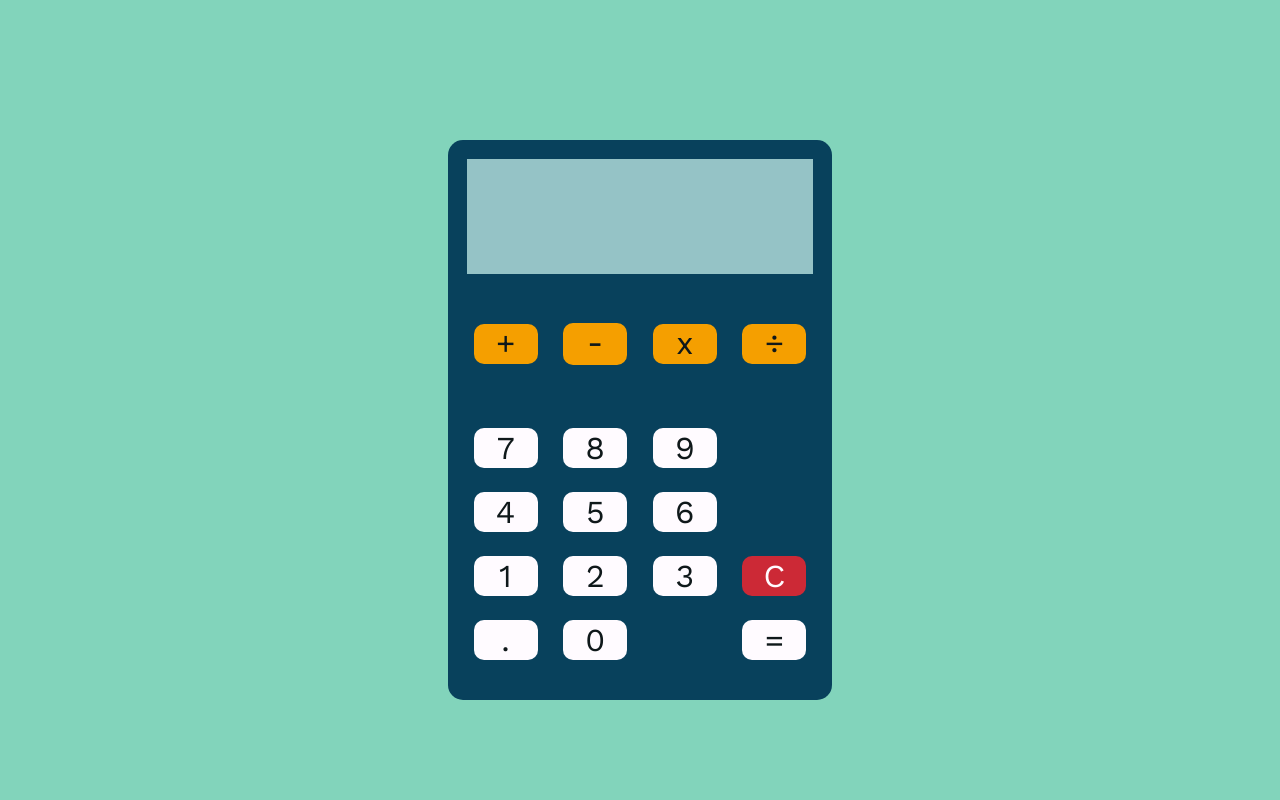
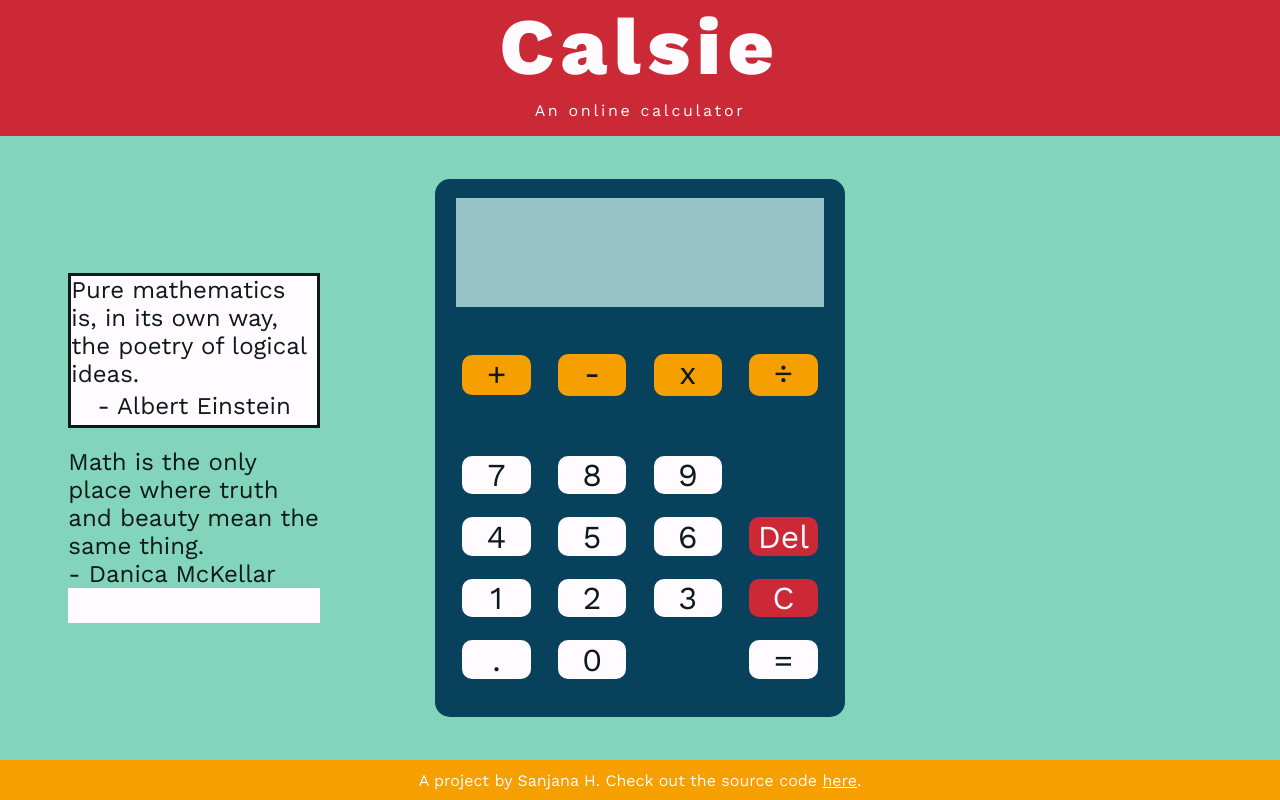
Before and after one commit to error34043/calculator, a plain HTML site: page index.html in a window 1280 px wide. Drawn offline with nearby package versions, Linux system fonts and the light colour scheme.

Commit message:
Add all functionality + Start setting up quotes UI

```diff
--- a/index.html
+++ b/index.html
@@ -10,6 +10,23 @@
     </head>
     <body>
         <div class="container">
+            <header id="topbar">
+                <p id="title">Calsie</p>
+                <p id="subtitle">An online calculator</p>
+            </header>
+
+            <div id="quotes">
+                <div id="einstein">
+                    <p id="equotetext">Pure mathematics is, in its own way, the poetry of logical ideas.</p>
+                    <p id="equoter">- Albert Einstein</p>
+                </div>
+
+                <div id="mckellar">
+                    <p id="mquotetext">Math is the only place where truth and beauty mean the same thing.</p>
+                    <p id="mquoter">- Danica McKellar</p>
+                </div>
+            </div>
+
             <div id="calc-shape">
                 <div id="calc-display">
                     <div class="calc-display-item" id="calc-inp"></div>
@@ -34,10 +51,15 @@
                     <button class="number-button" id="point">.</button>
                     <button class="number-button" id="zero">0</button>
 
+                    <button class="clear-button" id="delete">Del</button>
                     <button class="clear-button" id="clear">C</button>
                     <button class="number-button" id="equal">=</button>
                 </div>
             </div>
+
+            <footer id="bottombar">
+                <p>A project by Sanjana H. Check out the source code <a href="https://github.com/error34043/calculator">here</a>.</p>
+            </footer>
         </div>
 
         <script type="text/javascript" src="script.js"></script>
--- a/script.js
+++ b/script.js
@@ -16,35 +16,57 @@ const divide = (accumulator, currentValue) => {
 };
 
 //Function that takes an operator and 2 numbers and then calls one of the basic functions on the numbers
-const operate = (inp) => {
-    inpArr = inp.split(" ");
-    const numRegex = /[0-9]/ig;
-    let operator = '';
-    for (let i = 0; i < inpArr.length; i++) {
-        if (numRegex.test(inpArr[i])) {
-            inpArr[i] = Number(inpArr[i]);
-        } else {
-            operator = inpArr[i];
-        };
-    };
+const singleOp = (inp1,inp2,operator) => {
     switch(operator) {
         case '+':
-            return add(inpArr[0],inpArr[2]);
+            return add(inp1,inp2);
             break;
         case '-':
-            return subtract(inpArr[0],inpArr[2]);
+            return subtract(inp1,inp2);
             break;
         case '*':
-            return multiply(inpArr[0],inpArr[2]);
+            return multiply(inp1,inp2);
             break;
         case '/':
-            return divide(inpArr[0],inpArr[2]);
+            return divide(inp1,inp2);
             break;
     };
 };
 
-//let userAsk = prompt("Test");
-//console.log(operate(userAsk));
+const operate = (inp) => {
+    inpArr = inp.split(" ");
+    const numRegex = /[0-9]/g;
+    const pointRegex = /\./g;
+    let operatorList = [];
+    let numberList = [];
+    console.log(inp);
+    console.log(inp.includes("/ 0"));
+    if (inp.includes("/ 0")) {
+        calcOutDisp.setAttribute('style','font-size: 1rem;');
+        return 'Dividing by zero? How about no.';
+    } else {
+        for (let i = 0; i < inpArr.length; i++) {
+            if (numRegex.test(inpArr[i])) {
+                if (inpArr[i].match(/\./g) !== null && inpArr[i].match(/\./g).length > 1) {
+                    calcOutDisp.setAttribute('style','font-size: 1rem;');
+                    console.log(inpArr[i].match(/\./g).length);
+                    return 'Too many decimal points!';
+                } else {
+                    numberList.push(Number(inpArr[i]));
+                };
+            } else {
+                operatorList.push(inpArr[i]);
+            };
+        };
+        for(let i = 0; i < operatorList.length; i++) {
+            let currentOpInp = numberList.splice(0, 2);
+            console.log(currentOpInp);
+            numberList.unshift(singleOp(currentOpInp[0],currentOpInp[1],operatorList[i]));
+        };
+        const output = Math.round((numberList[0] + Number.EPSILON) * 100) / 100;
+        return output;
+    };
+};
 
 //Wiring up the buttons and display to variables in the script
 const calcInpDisp = document.querySelector('#calc-inp');
@@ -55,6 +77,7 @@ const subtractBtn = document.querySelector('#subtract');
 const multiplyBtn = document.querySelector('#multiply');
 const divideBtn = document.querySelector('#divide');
 
+const deleteBtn = document.querySelector('#delete');
 const clearBtn = document.querySelector('#clear');
 const equalBtn = document.querySelector('#equal');
 
@@ -75,17 +98,22 @@ const clear = () => {
     inpArr = [];
     calcInpDisp.textContent = '';
     calcOutDisp.textContent = '';
+    calcOutDisp.setAttribute('style','font-size: 3rem;');
 };
 
 const equal = () => {
     inp = inpArr.join('');
-    if (operate(inp)) {
+    if (operate(inp) === Infinity) {
+        calcOutDisp.setAttribute('style','font-size: 1rem;');
+        calcOutDisp.textContent = 'Dividing by zero? How about no.';
+    } else if (operate(inp)) {
         calcOutDisp.textContent = operate(inp);
     } else {
         if (operate(inp) === 0) {
             calcOutDisp.textContent = operate(inp);
         } else {
-            calcOutDisp.textContent = '?';
+            calcOutDisp.setAttribute('style','font-size: 1rem;');
+            calcOutDisp.textContent = 'Unexpected input. Please try again.';
         };
     };
 };
@@ -210,6 +238,11 @@ const nineBtnFunc = () => {
     calcInpDisp.textContent += '9';
 };
 
+const deleteBtnFunc = () => {
+    inpArr.pop();
+    calcInpDisp.textContent = calcInpDisp.textContent.slice(0,-1);
+};
+
 let inpArr = [];
 
 //Adding functional event listeners to all appropriate buttons and keys
@@ -228,10 +261,10 @@ fiveBtn.addEventListener('click', fiveBtnFunc);
 sixBtn.addEventListener('click', sixBtnFunc);
 sevenBtn.addEventListener('click', sevenBtnFunc);
 eightBtn.addEventListener('click', eightBtnFunc);
-nineBtn.addEventListener('click', () => nineBtnFunc);
+nineBtn.addEventListener('click', nineBtnFunc);
 
+deleteBtn.addEventListener('click', deleteBtnFunc);
 clearBtn.addEventListener('click', clear);
-
 equalBtn.addEventListener('click', equal);
 
 //Testing
@@ -275,10 +308,14 @@ document.addEventListener('keydown', e => {
             document.addEventListener('keyup', () => divideBtn.classList.remove("oclicked"));
             break;
         case 'KeyC':
-        case 'Backspace':
             clear();
             clearBtn.classList.add("cclicked");
             document.addEventListener('keyup', () => clearBtn.classList.remove("cclicked"));
+            break;
+        case 'Backspace':
+            deleteBtnFunc();
+            deleteBtn.classList.add("cclicked");
+            document.addEventListener('keyup', () => deleteBtn.classList.remove("cclicked"));
             break;
         case 'Period':
             pointBtnFunc();
@@ -337,3 +374,5 @@ document.addEventListener('keydown', e => {
             break;
     };
 });
+
+document.addEventListener('keydown', e => console.log(e.code));
--- a/style.css
+++ b/style.css
@@ -10,15 +10,85 @@
     display: grid;
     width: 1vw;
     height: 1vh;
-    grid-template: 10vh 85vh 5vh/100vw;
+    grid-template: 17vh 78vh 5vh/25vw 50vw 25vw;
     justify-items: center;
     align-items: center;
 }
 
+header {
+    grid-row: 1 / 2;
+    grid-column: 1 / 4;
+    width: 100%;
+    height: 100%;
+    background-color: #CC2936;
+    display: grid;
+    grid-template-rows: 2fr 1fr;
+    align-items: center;
+    justify-items: center;
+}
+
+#title {
+    background-color: #CC2936;
+    font-size: 5rem;
+    font-weight: 800;
+    letter-spacing: 5pt;
+    color: #FFFBFF;
+    margin: 0;
+    padding: 0;
+}
+
+#subtitle {
+    background-color: #CC2936;
+    font-size: 1rem;
+    font-weight: 400;
+    letter-spacing: 2pt;
+    color: #FFFBFF;
+    padding-bottom: 1vh;
+}
+
+#quotes {
+    padding-left: 68.3px;
+    grid-row: 2 / 3;
+    grid-column: 1 / 2;
+    font-size: 1.5rem;
+    z-index: -1;
+    display: grid;
+    grid-template-rows: 1fr 1fr;
+}
+
+#einstein {
+    margin: 0;
+    padding: 0;
+    border: solid;
+    margin-bottom: 20px;
+    grid-row: 1 / 2;
+    background-color: #FFFBFF;
+    display: grid;
+    align-items: center;
+    justify-items: center;
+    grid-template-rows: 3fr 1fr;
+}
+
+#equotetext{
+    grid-row: 1 / 2;
+    background-color: #FFFBFF;
+}
+
+#equoter {
+    grid-row: 2 / 3;
+    background-color: #FFFBFF;
+}
+
+#mckellar {
+    grid-row: 2 / 3;
+    background-color: #FFFBFF;
+}
+
 #calc-shape {
     grid-row: 2 / 3;
-    width: 30vw;
-    height: 70vh;
+    grid-column: 2 / 3;
+    width: 409.8px;
+    height: 537.6px;
     background-color: #08415C;
     border: transparent;
     border-radius: 15px;
@@ -48,7 +118,7 @@
     grid-row: 1 / 2;
     align-self: center;
     font-size: 2rem;
-    padding-left: 1vw;
+    padding-left: 13.66px;
 }
 
 #calc-out {
@@ -56,7 +126,7 @@
     align-self: center;
     justify-self: right;
     font-size: 3rem;
-    padding-right: 1vw;
+    padding-right: 13.66px;
 }
 
 #operatorBtns {
@@ -69,7 +139,7 @@
     background-color: #08415C;
     align-items: center;
     justify-items: center;
-    column-gap: 2vw;
+    column-gap: 27.32px;
 }
 
 .operator-button {
@@ -78,8 +148,8 @@
     padding-bottom: 40px;
     border: none;
     border-radius: 10px;
-    width: 5vw;
-    height: 5vh;
+    width: 68.3px;
+    height: 38.4px;
 }
 
 .operator-button:hover {
@@ -98,23 +168,26 @@
 }
 
 #multiply {
-    padding-bottom: 35px;
+    padding-bottom: 42px;
+}
+
+#divide {
+    padding-bottom: 42px;
 }
 
 #numberBtns {
     margin: 0;
     padding: 0;
     grid-row: 3 / 5;
-    grid-column: 1 / 4;
+    grid-column: 1 / 5;
     display: grid;
     grid-template: auto / repeat(4,1fr);
     background-color: #08415C;
     align-items: center;
     justify-items: center;
-    column-gap: 2vw;
-    row-gap: 3vh;
-    margin-left: 7.5vw;
-    margin-top: 12vh;
+    column-gap: 27.32px;
+    row-gap: 23.04px;
+    margin-top: 92.16px;
 }
 
 .number-button {
@@ -122,8 +195,8 @@
     font-size: 2rem;
     border: none;
     border-radius: 10px;
-    width: 5vw;
-    height: 5vh;
+    width: 68.3px;
+    height: 38.4px;
 }
 
 .number-button:hover {
@@ -187,8 +260,8 @@
     font-size: 2rem;
     border: none;
     border-radius: 10px;
-    width: 5vw;
-    height: 5vh;
+    width: 68.3px;
+    height: 38.4px;
 }
 
 .clear-button:hover {
@@ -202,6 +275,11 @@
     color: #CC2936;
 }
 
+#delete {
+    grid-column: 4 / 5;
+    grid-row: 2 / 3;
+}
+
 #clear {
     grid-column: 4 / 5;
     grid-row: 3 / 4;
@@ -211,3 +289,37 @@
     grid-column: 4 / 5;
     grid-row: 4 / 5;
 }
+
+footer {
+    grid-row: 3 / 4;
+    grid-column: 1 / 4;
+    width: 100%;
+    height: 100%;
+    background-color: #f59f00;
+    display: grid;
+    align-items: center;
+    justify-items: center;
+}
+
+#bottombar {
+    z-index: -1;
+}
+
+footer p {
+    background-color: #f59f00;
+    font-size: 1rem;
+    font-weight: 400;
+    color: #FFFBFF;
+}
+
+footer a {
+    background-color: #f59f00;
+    font-size: 1rem;
+    font-weight: 400;
+    color: #FFFBFF;
+    text-decoration: underline;
+}
+
+footer a:hover {
+    color: #CC2936;
+}
```
